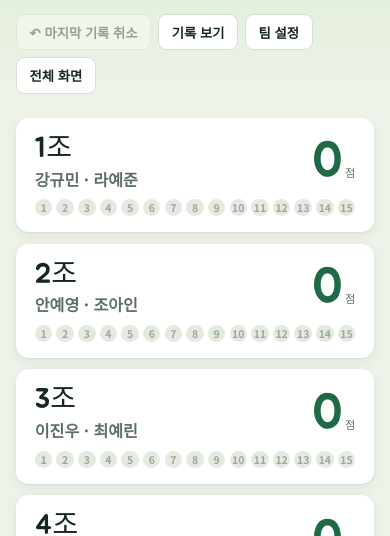
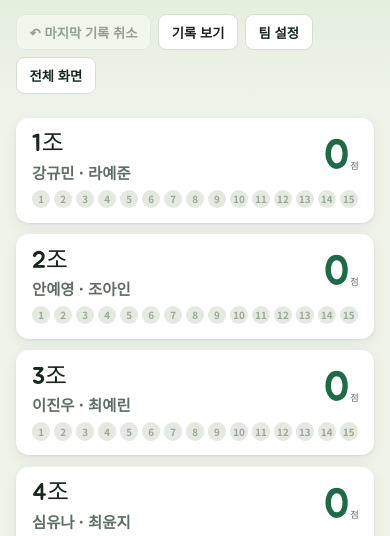
Before and after one commit to FS-ALeLE/fll1121, a plain HTML site: page index.html in a window 390 px wide. Shown: the part 245-781 px from the top of the page. Drawn offline with Linux system fonts and the light colour scheme.

Commit message:
Scale team card text with card size
Co-Authored-By: Claude Opus 5.5 <noreply@anthropic.com>
Claude-Session: https://claude.ai/code/session_01AqWXVJvxjnsg8fRfqkhx4c

```diff
--- a/index.html
+++ b/index.html
@@ -77,14 +77,26 @@ main{display:grid;grid-template-columns:minmax(0,1fr) 22rem;gap:1rem;align-items
 body{display:flex;flex-direction:column}
 main{flex:1 1 auto;min-height:0}
 .teams{height:100%;grid-auto-rows:1fr;grid-template-columns:repeat(3,minmax(0,1fr))}
-.tcard{height:100%;grid-template-rows:1fr auto;align-items:center;padding:1rem 1.2rem}
-.tc-name .team-name{font-size:2rem}
-.tcard .stu-score{font-size:3.6rem}
-.tcard .dots{gap:.3rem}
-.tcard .dot{font-size:.75rem}
+/* 카드 크기에 맞춰 글자 크기를 비례 조정 (컨테이너 쿼리 단위) */
+.tcard{height:100%;container-type:size;grid-template-rows:1fr auto;align-items:center;
+  padding:min(6cqh,1.4rem) min(4.5cqw,1.6rem) min(5cqh,1.2rem);gap:min(3cqh,.8rem) 1rem}
+.tc-name{gap:min(2cqh,.4rem)}
+.tc-name .team-name{font-size:clamp(1.3rem,min(11cqw,19cqh),4.5rem);line-height:1.05}
+.tc-mem{font-size:clamp(.95rem,min(6.2cqw,10.5cqh),2.4rem);line-height:1.2}
+.tcard .stu-score{font-size:clamp(2.4rem,min(27cqw,46cqh),10rem);line-height:.9;letter-spacing:-.02em}
+.tcard .stu-score small{font-size:.22em;margin-left:.2em}
+.tcard .dots{gap:min(.9cqw,.35rem)}
+.tcard .dot{font-size:clamp(.6rem,min(2.8cqw,5cqh),1.2rem)}
 footer{margin-top:.8rem}
+.rank li{padding:.5rem .6rem}
+.rank .who{font-size:1.2rem}
+.rank .who small{font-size:.8rem}
+.rank .pts{font-size:1.6rem}
+.rank .medal{font-size:1.4rem}
 @media (max-width:1100px){.teams{grid-template-columns:repeat(2,minmax(0,1fr))}}
-@media (max-width:900px){.teams{height:auto;grid-auto-rows:auto}}
+@media (max-width:900px){.teams{height:auto;grid-auto-rows:auto}
+  .tcard{container-type:normal;padding:.9rem 1rem;gap:.6rem 1rem}
+  .tc-name .team-name{font-size:1.7rem}.tc-mem{font-size:1.1rem}.tcard .stu-score{font-size:3rem}.tcard .dot{font-size:.7rem}}
 @media (max-width:600px){.teams{grid-template-columns:1fr}}
 .stu-name{font-weight:700;font-size:1.15rem;white-space:nowrap;overflow:hidden;text-overflow:ellipsis}
 .stu-score{font-family:var(--f-display);font-size:2rem;line-height:1;color:var(--canopy);justify-self:end}
```
